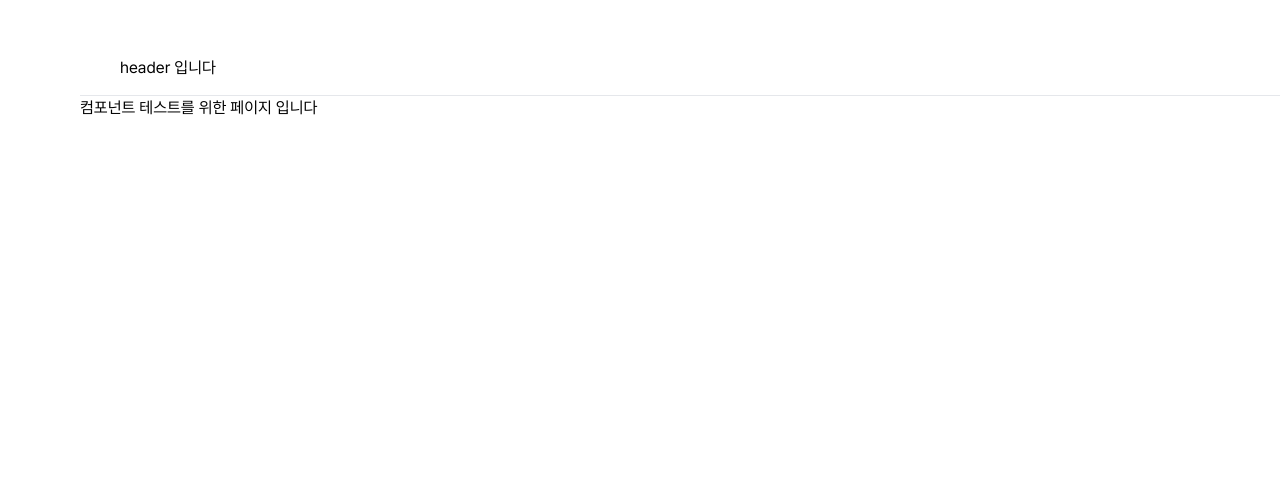
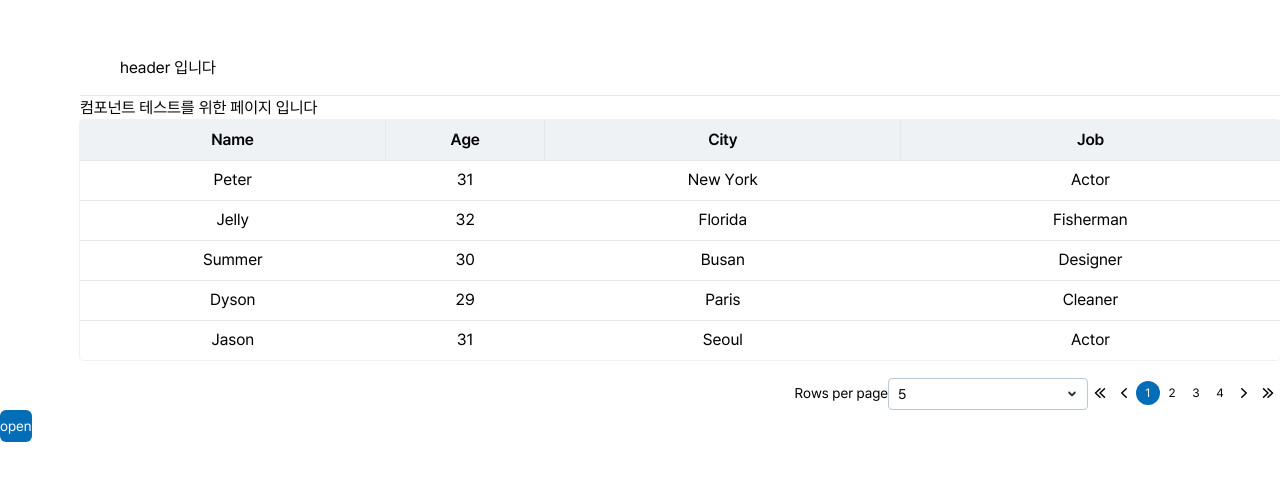
Before and after one commit to Musma/react-libraries, a React (Vite) app in the folder packages/react-component/: page / in a window 1280 px wide. Shown: the top 480 px of the page. Built offline with nearby package versions, Linux system fonts and the light colour scheme.

Commit message:
chore: 컴포넌트 테스트

```diff
--- a/packages/react-component/src/App.tsx
+++ b/packages/react-component/src/App.tsx
@@ -1,4 +1,141 @@
+import { useCallback, useMemo, useState } from 'react'
+import { Button, Modal, Table, usePagination } from './components'
+
 const App = () => {
+  const [isOpen, setIsOpen] = useState(false)
+  const data = useMemo(() => {
+    return [
+      {
+        name: 'Peter',
+        age: 31,
+        city: 'New York',
+        job: 'Actor',
+      },
+      {
+        name: 'Jelly',
+        age: 32,
+        city: 'Florida',
+        job: 'Fisherman',
+      },
+      {
+        name: 'Summer',
+        age: 30,
+        city: 'Busan',
+        job: 'Designer',
+      },
+      {
+        name: 'Dyson',
+        age: 29,
+        city: 'Paris',
+        job: 'Cleaner',
+      },
+      {
+        name: 'Jason',
+        age: 31,
+        city: 'Seoul',
+        job: 'Actor',
+      },
+      {
+        name: 'Mac',
+        age: 36,
+        city: 'L.A',
+        job: 'S/W Engineer',
+      },
+      {
+        name: 'Kuhn',
+        age: 30,
+        city: 'Busan',
+        job: 'Dancer',
+      },
+      {
+        name: 'Bob',
+        age: 29,
+        city: 'Tokyo',
+        job: 'Cook',
+      },
+      {
+        name: 'Justin',
+        age: 31,
+        city: 'New York',
+        job: 'Actor',
+      },
+      {
+        name: 'Joe',
+        age: 32,
+        city: 'Washington',
+        job: 'President',
+      },
+      {
+        name: 'Peter',
+        age: 31,
+        city: 'New York',
+        job: 'Actor',
+      },
+      {
+        name: 'Jelly',
+        age: 32,
+        city: 'Florida',
+        job: 'Fisherman',
+      },
+      {
+        name: 'Summer',
+        age: 30,
+        city: 'Busan',
+        job: 'Designer',
+      },
+      {
+        name: 'Dyson',
+        age: 29,
+        city: 'Paris',
+        job: 'Cleaner',
+      },
+      {
+        name: 'Jason',
+        age: 31,
+        city: 'Seoul',
+        job: 'Actor',
+      },
+      {
+        name: 'Mac',
+        age: 36,
+        city: 'L.A',
+        job: 'S/W Engineer',
+      },
+      {
+        name: 'Kuhn',
+        age: 30,
+        city: 'Busan',
+        job: 'Dancer',
+      },
+      {
+        name: 'Bob',
+        age: 29,
+        city: 'Tokyo',
+        job: 'Cook',
+      },
+      {
+        name: 'Justin',
+        age: 31,
+        city: 'New York',
+        job: 'Actor',
+      },
+      {
+        name: 'Joe',
+        age: 32,
+        city: 'Washington',
+        job: 'President',
+      },
+    ]
+  }, [])
+  const dataLimit = 5
+  const pagination = usePagination({ totalData: data.length, limit: dataLimit })
+
+  const getData = useCallback(() => {
+    const { page, onDataLimitChange } = pagination
+    const start = (page - 1) * dataLimit
+    const end = page * dataLimit
+    return data.slice(start, end)
+  }, [data, pagination])
   return (
     <div className="h-full w-full">
       <div className="ml-20 mt-10">
@@ -8,7 +145,26 @@ const App = () => {
           </div>
         </header>
         컴포넌트 테스트를 위한 페이지 입니다
+        <Table
+          columns={[
+            { id: 'name', label: 'Name' },
+            { id: 'age', label: 'Age' },
+            { id: 'city', label: 'City' },
+            { id: 'job', label: 'Job' },
+          ]}
+          data={getData()}
+          pagination={pagination}
+        />
       </div>
+      <Button label="open" onClick={() => setIsOpen(true)} />
+      <Modal
+        buttonOption={{ label: 'b' }}
+        title="모달"
+        isOpen={isOpen}
+        onClose={() => setIsOpen(false)}
+      >
+        contents
+      </Modal>
     </div>
   )
 }
```
